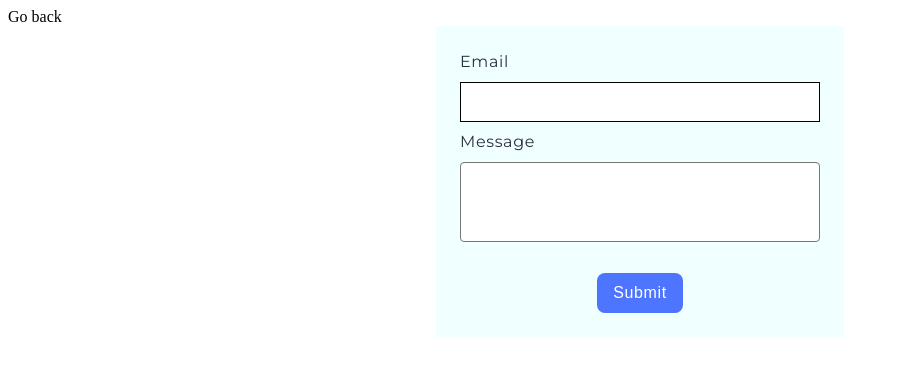
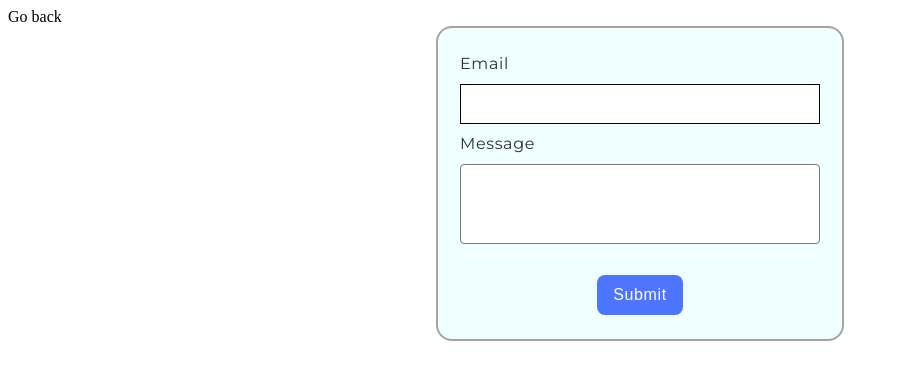
Before and after one commit to RostyslavShevchenko/goit-js-hw-09, a website built with Vite: page src/form.html in a window 1280 px wide. Shown: the whole page, without its empty margins (0-899 px from the left). Built offline with nearby package versions, Linux system fonts and the light colour scheme.

Commit message:
Update form.css

```diff
--- a/src/css/form.css
+++ b/src/css/form.css
@@ -12,6 +12,8 @@
     background-color: azure;
     gap: 8px;
     font-family: "Montserrat", sans-serif;
+    border: 2px solid #a8a3a3;
+    border-radius: 16px;
 }
 
 label {
```
